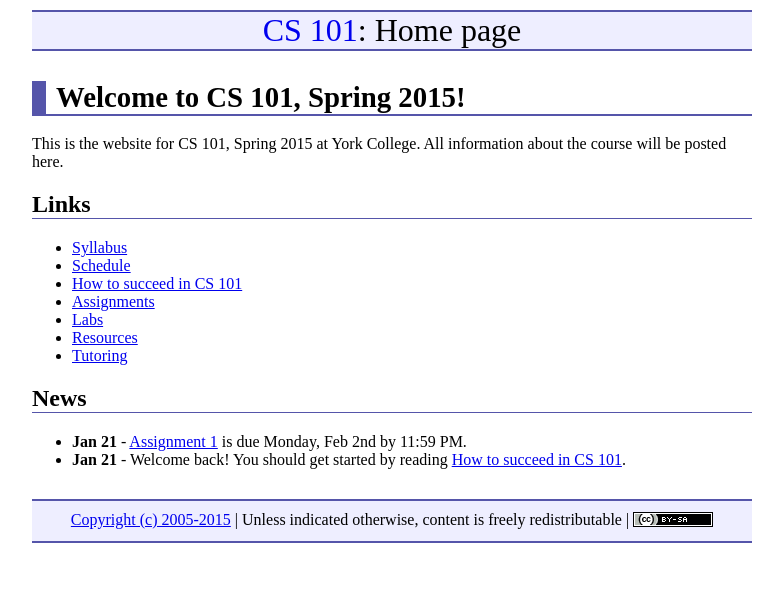
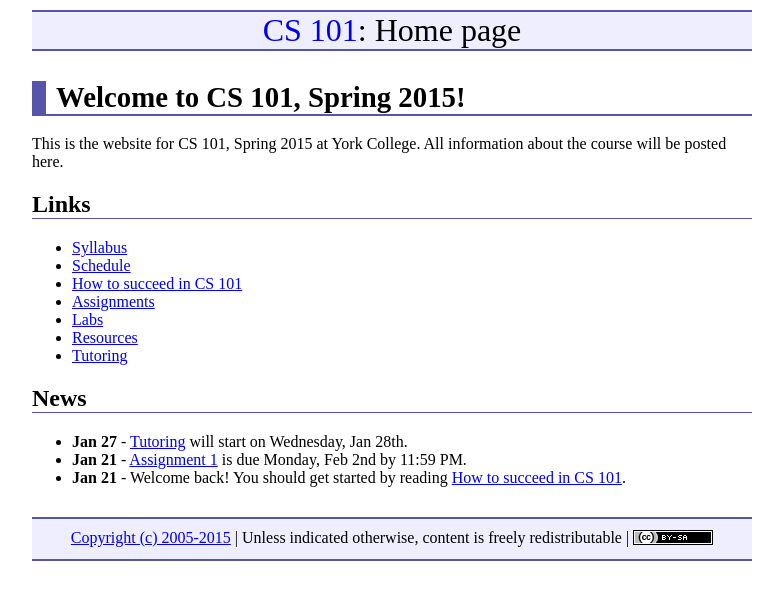
Before and after one commit to ycpcs/cs101-spring2015, a Jekyll site: the page built from index.md, in a window 1280 px wide. Shown: the top 600 px of the page, without its empty margins (248-1031 px from the left). Built offline with Jekyll 4.4.1, drawn with Linux system fonts in a browser that asks for light colours; Markdown is read by kramdown in place of the engine named in the settings.

Commit message:
tutoring is starting

```diff
--- a/index.md
+++ b/index.md
@@ -20,6 +20,7 @@ All information about the course will be posted here.
 
 ## News
 
+* **Jan 27** - [Tutoring](tutoring.html) will start on Wednesday, Jan 28th.
 * **Jan 21** - [Assignment 1](assign/assign01.html) is due Monday, Feb 2nd by 11:59 PM.
 * **Jan 21** - Welcome back!  You should get started by reading [How to succeed in CS 101](success.html).
 
```
